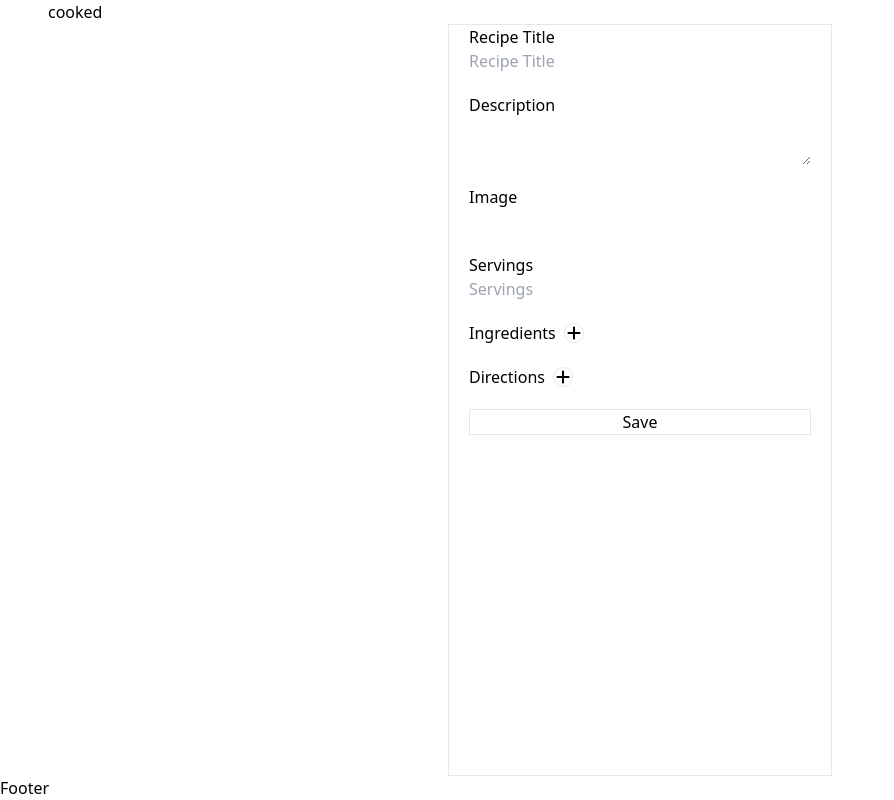
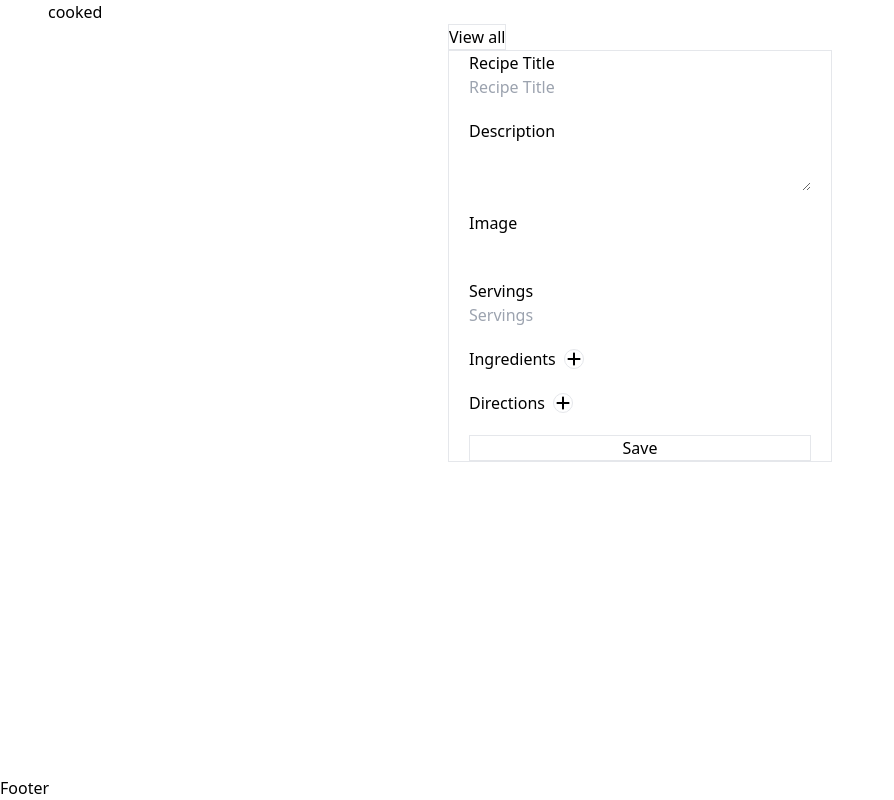
Before and after one commit to justcho5/cooked, a React (Vite) app in the folder frontend/: page /recipes/new in a window 1280 px wide. Shown: the whole page, without its empty margins (0-894 px from the left). Built offline with nearby package versions, Linux system fonts and the light colour scheme.

Commit message:
feat: add routing between view all recipes and createrecipe pages

```diff
--- a/frontend/src/pages/CreateRecipe.tsx
+++ b/frontend/src/pages/CreateRecipe.tsx
@@ -1,6 +1,6 @@
 import { SubmitHandler, useForm } from "react-hook-form";
 import recipeService from "../services/recipes";
-import { useNavigate } from "react-router-dom";
+import { Link, useNavigate } from "react-router-dom";
 import Form from "../components/Form";
 export default function CreateRecipe() {
   const navigate = useNavigate();
@@ -19,5 +19,12 @@ export default function CreateRecipe() {
     const createdObject = await recipeService.create(recipeObject);
     navigate(`/recipes/${createdObject._id}`);
   };
-  return <Form onSubmit={onSubmit} form={form} />;
+  return (
+    <div>
+      <Link to={`/recipes`}>
+        <button className="border">View all</button>
+      </Link>
+      <Form onSubmit={onSubmit} form={form} />
+    </div>
+  );
 }
--- a/frontend/src/pages/Recipes.tsx
+++ b/frontend/src/pages/Recipes.tsx
@@ -18,6 +18,9 @@ function Recipes() {
 
   return (
     <div className="m-[50px]">
+      <Link to={`/recipes/new`}>
+        <button className="border">Add new</button>
+      </Link>
       {recipes.map((recipe) => (
         <div key={recipe._id}>
           <Link to={`/recipes/${recipe._id}`}>
```
